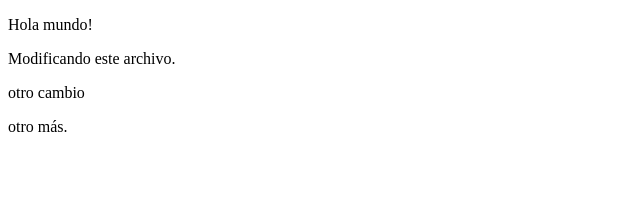
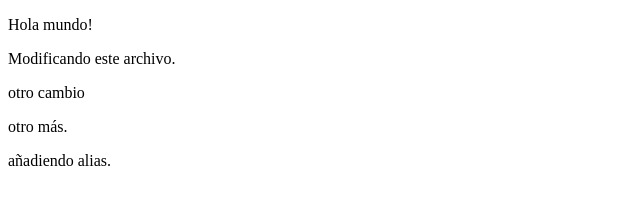
Before and after one commit to JordiNodeJS/git-test, a plain HTML site: page index.html in a window 1280 px wide. Shown: the whole page, without its empty margins (0-640 px from the left). Drawn offline with Linux system fonts and the light colour scheme.

Commit message:
añadiendo alias

```diff
--- a/index.html
+++ b/index.html
@@ -20,6 +20,9 @@
         <p>
             otro más.
         </p>
+        <p>
+            añadiendo  alias.
+        </p>
     </header>
 </body>
 </html>
```
